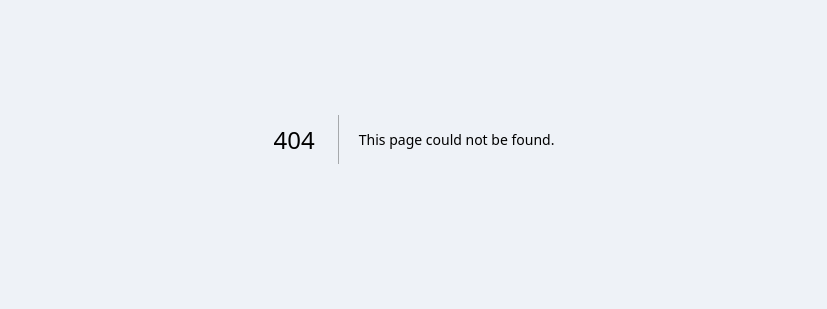
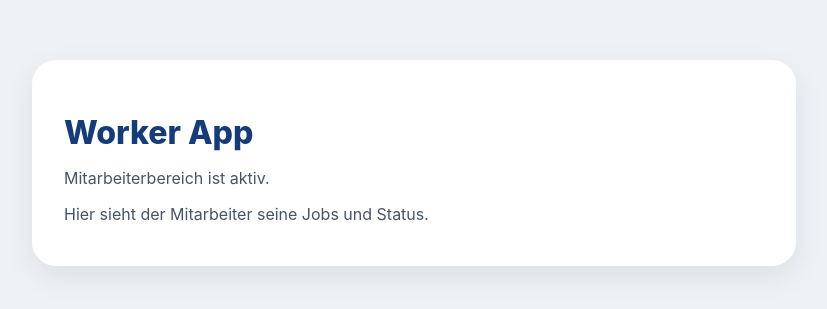
Before and after one commit to jobflow-app/jobflow-app, a Next.js app: page /worker in a window 1280 px wide. Before the commit this address had no page. Shown: the part 261-570 px from the top of the page, without its empty margins (226-1053 px from the left). Built offline with nearby package versions, Linux system fonts and the light colour scheme.

Commit message:
Create page.jsx

```diff
--- /dev/null
+++ b/app/worker/page.jsx
@@ -0,0 +1,40 @@
+export default function WorkerPage() {
+  return (
+    <main style={styles.page}>
+      <div style={styles.card}>
+        <h1 style={styles.title}>Worker App</h1>
+        <p style={styles.text}>Mitarbeiterbereich ist aktiv.</p>
+        <p style={styles.text}>Hier sieht der Mitarbeiter seine Jobs und Status.</p>
+      </div>
+    </main>
+  )
+}
+
+const styles = {
+  page: {
+    minHeight: '100vh',
+    background: '#eef2f7',
+    padding: '24px',
+    display: 'flex',
+    alignItems: 'center',
+    justifyContent: 'center',
+  },
+  card: {
+    width: '100%',
+    maxWidth: '700px',
+    background: '#fff',
+    borderRadius: '24px',
+    padding: '32px',
+    boxShadow: '0 10px 30px rgba(0,0,0,0.08)',
+  },
+  title: {
+    fontSize: '32px',
+    fontWeight: '800',
+    color: '#163b7a',
+    marginBottom: '16px',
+  },
+  text: {
+    color: '#475467',
+    marginBottom: '10px',
+  },
+}
```
